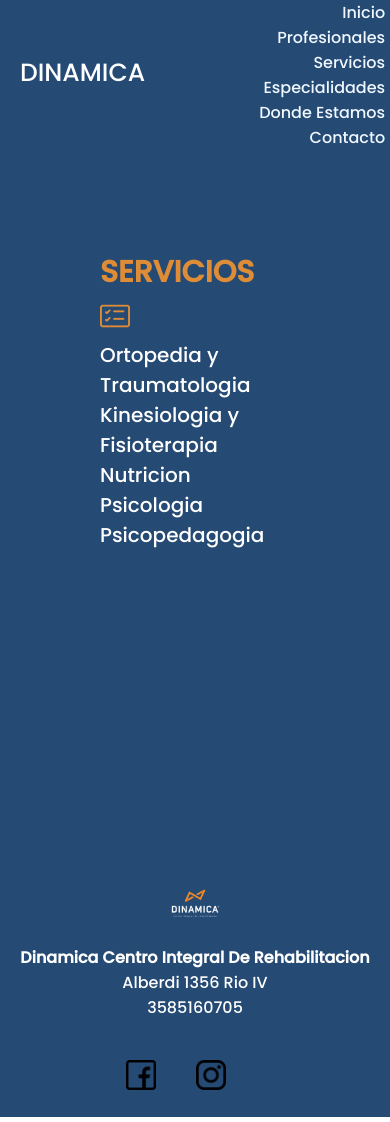
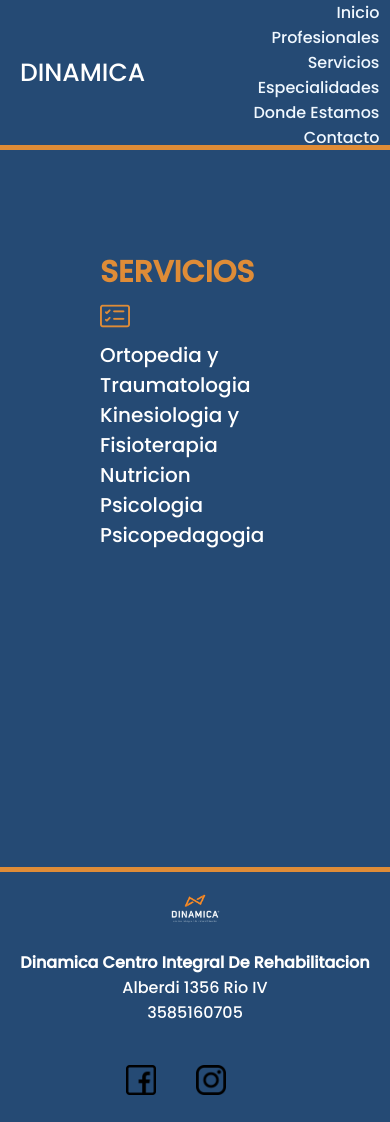
Before and after one commit to alejandrogil8702/Proyecto-Dinamica, a plain HTML site: page pages/servicios.html in a window 390 px wide. Drawn offline with nearby package versions, Linux system fonts and the light colour scheme.

Commit message:
mejorando el css pre sass

```diff
--- a/css/style.css
+++ b/css/style.css
@@ -63,7 +63,7 @@
 
 header nav ul li {
     text-align: right;
-    padding-inline: 5;
+    padding-inline: 3%;
 }
 
 header nav ul li a {
@@ -88,7 +88,7 @@
 
 .hero {
     width: 100%;
-    height:100vh;
+    height: 100vh;
     background-image: url(../img/dinamica-fondo.jpg);
     background-position: center;
     background-size: cover;
@@ -326,6 +326,7 @@
     background-repeat: no-repeat;
     background-attachment: scroll;
     color: white;
+    border-top: #df8c37 5px solid;
     text-align: center;
     /* flexbox */
     display: flex;
@@ -366,14 +367,14 @@
 
 @media screen and (max-width: 1058px) {
     header {
-        background-color:#254a74;
+        background-color: #254a74;
         position: sticky;
         top: 0%;
         display: flex;
         justify-content: space-between;
         align-items: center;
         height: 150px;
-        border-bottom: #254a74 solid 5px;
+        border-bottom: #df8c37 solid 5px;
     }
 
     header h1 {
@@ -394,9 +395,15 @@
         align-items: end;
     }
 
-    header nav ul li{
+    header nav ul li {
         width: 100%;
     }
+
+    header nav ul li a:hover {
+        color:#df8c37;
+        font-weight: bold;
+    }
+
 
 
     .hero {
@@ -473,7 +480,7 @@
         row-gap: 15px;
         column-gap: 0px;
         padding: 20px;
-        grid-gap:15px ;
+        grid-gap: 15px;
     }
 }
 
@@ -485,6 +492,6 @@
     }
 
     header h1 {
-        font-size:25px;
+        font-size: 25px;
     }
 }
```
Also changed, not shown: index.html (+1 -0 lines).
